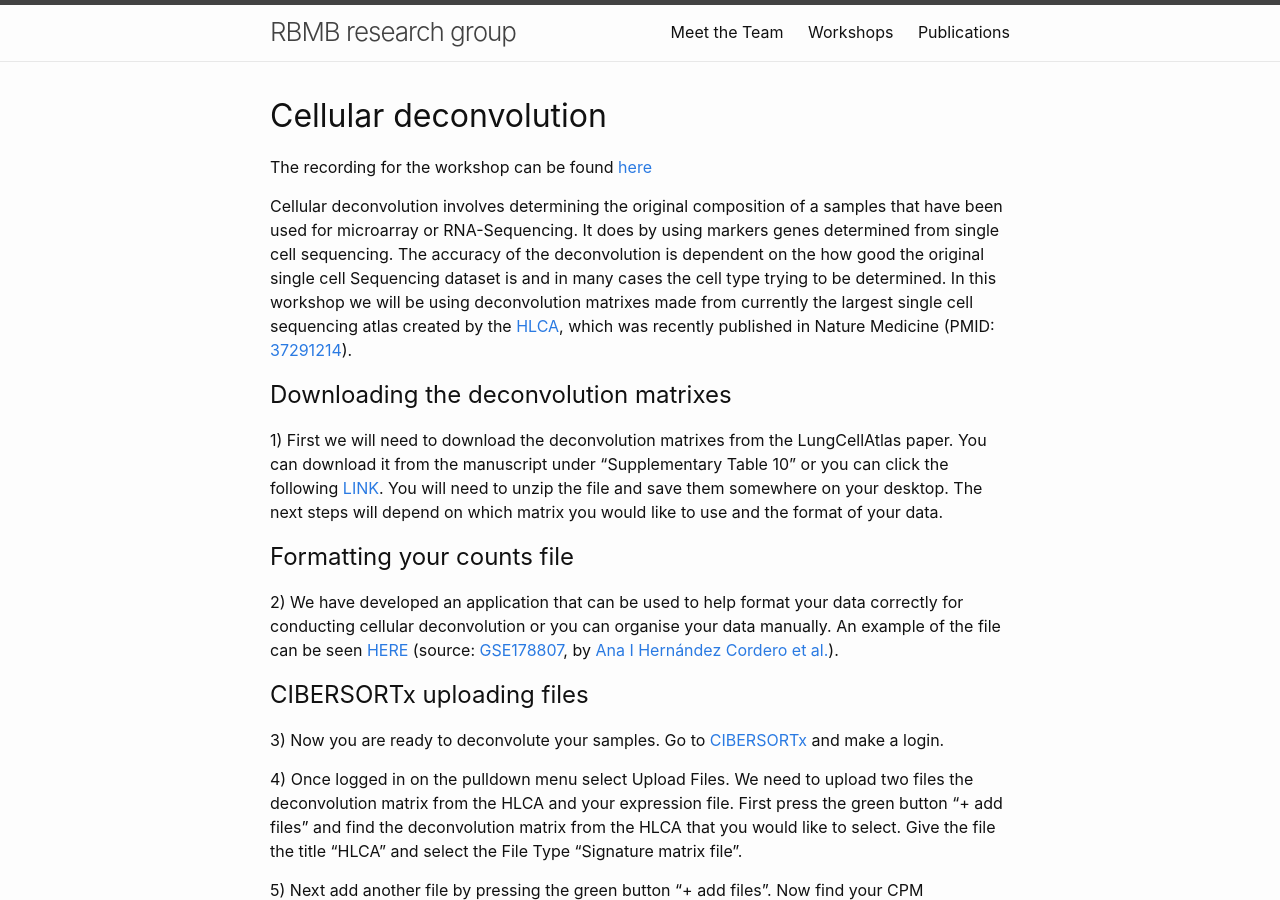
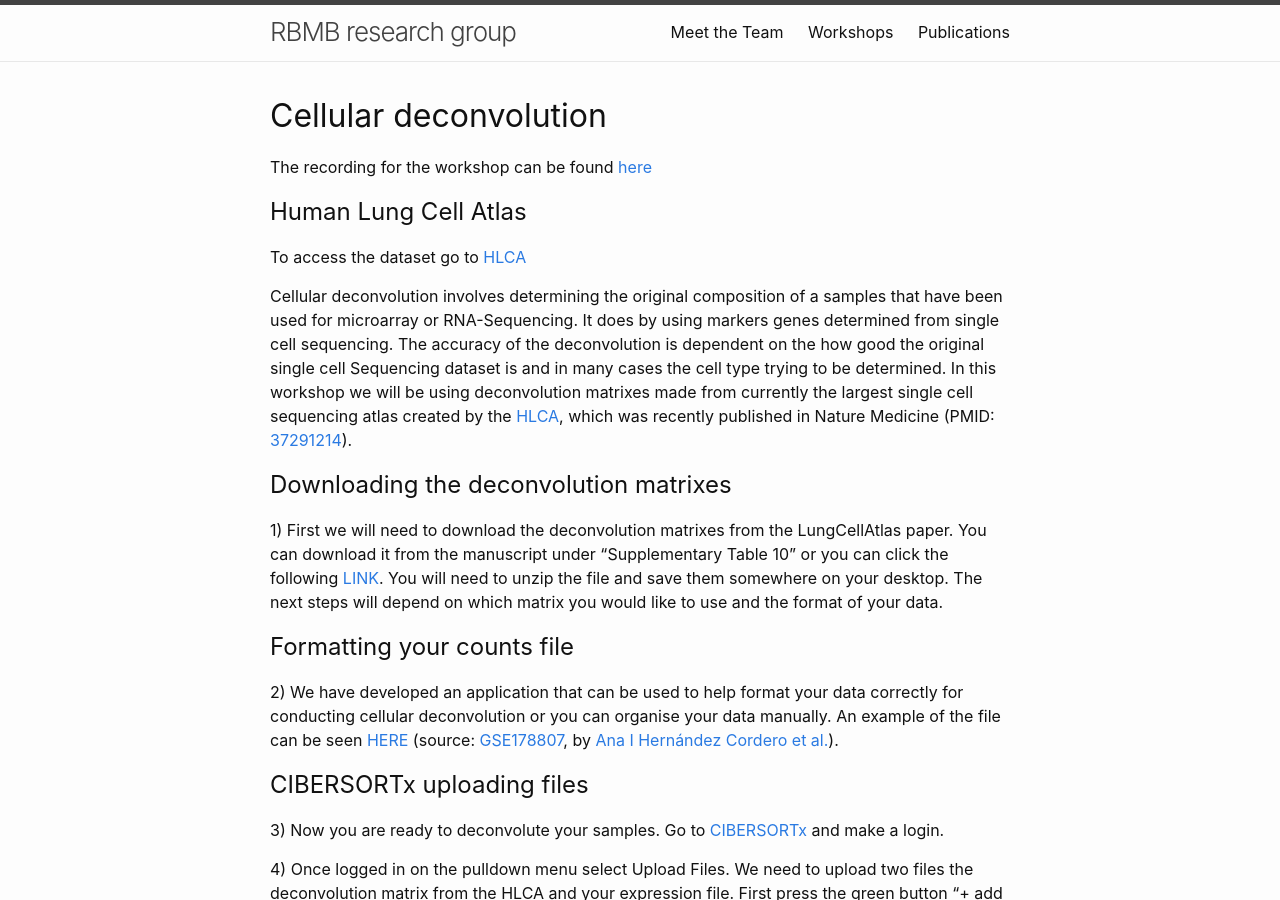
Before and after one commit to UTS-Bioinformatics/uts-bioinformatics.github.io, a Jekyll site: the page built from contents/_workshops/cellular-deconvolution.markdown, in a window 1280 px wide and 900 px high. Built offline with Jekyll 4.4.1, drawn with Linux system fonts in a browser that asks for light colours.

Commit message:
Update cellular-deconvolution.markdown

```diff
--- a/contents/_workshops/cellular-deconvolution.markdown
+++ b/contents/_workshops/cellular-deconvolution.markdown
@@ -6,6 +6,10 @@ date: 2023-07-10 00:00:00 +0100
 # Cellular deconvolution
 
 The recording for the workshop can be found [here](https://youtu.be/l5Cl0Y6O6hQ)
+
+## Human Lung Cell Atlas
+
+To access the dataset go to [HLCA](https://cellxgene.cziscience.com/collections/6f6d381a-7701-4781-935c-db10d30de293)
 
 Cellular deconvolution involves determining the original composition of a samples that have been used for microarray or RNA-Sequencing. It does by using markers genes determined from single cell sequencing. The accuracy of the deconvolution is dependent on the how good the original single cell Sequencing dataset is and in many cases the cell type trying to be determined. In this workshop we will be using deconvolution matrixes made from currently the largest single cell sequencing atlas created by the [HLCA](https://github.com/LungCellAtlas/HLCA), which was recently published in Nature Medicine (PMID: [37291214](https://pubmed.ncbi.nlm.nih.gov/37291214/)).
 
```
